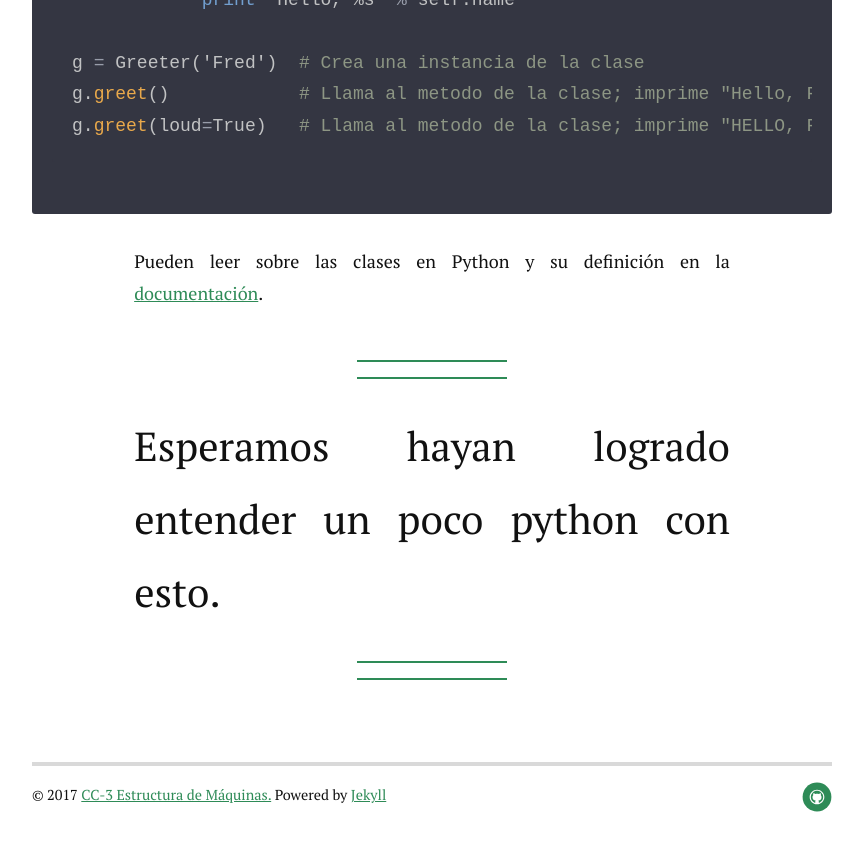
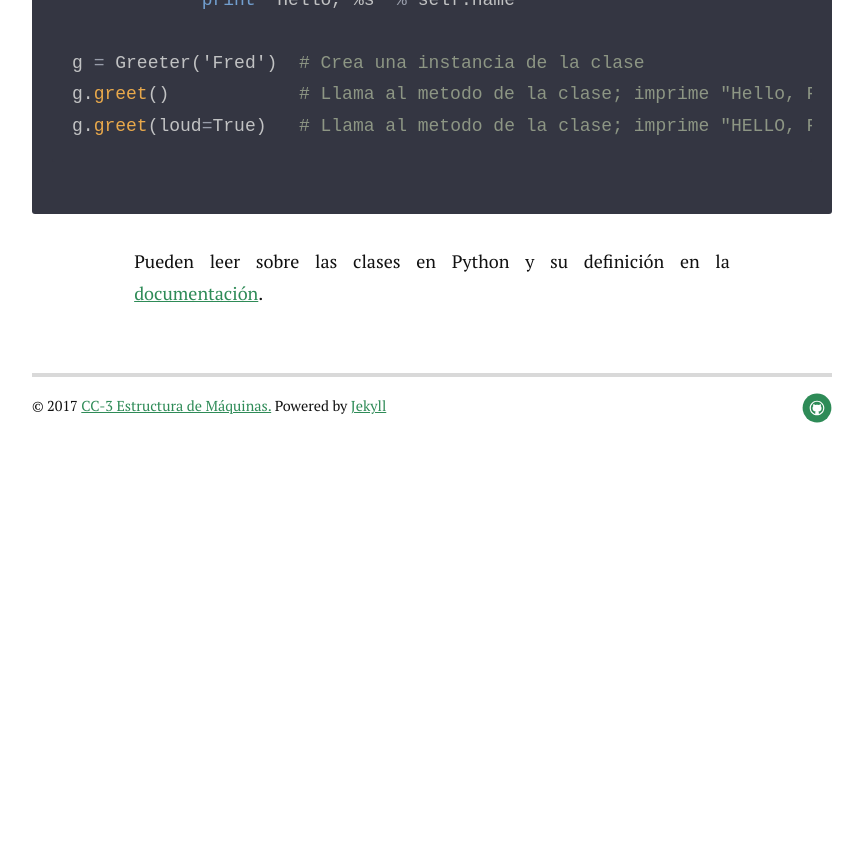
Before and after one commit to cc-3/old-page, a Jekyll site: the page built from _posts/2017-01-11-tutorial-python.markdown, in a window 1280 px wide and 900 px high, scrolled down 14068 px. Shown: the top 851 px of the window, without its empty margins (208-1071 px from the left). Built offline with Jekyll 4.4.1, drawn with Linux system fonts in a browser that asks for light colours; nearby versions of some CDN libraries; after the commit the page ends 14578 px from its top, so only the background shows below that.

Commit message:
quitar quote del tutorial

````diff
--- a/_posts/2017-01-11-tutorial-python.markdown
+++ b/_posts/2017-01-11-tutorial-python.markdown
@@ -362,6 +362,3 @@ g.greet(loud=True)   # Llama al metodo de la clase; imprime "HELLO, FRED!"
 ```
 
 Pueden leer sobre las clases en Python y su definición en la [documentación](Pueden leer sobre las clases en Python y su definición en la documentación.).
-
-
->> Esperamos hayan logrado entender un poco python con esto.
````
